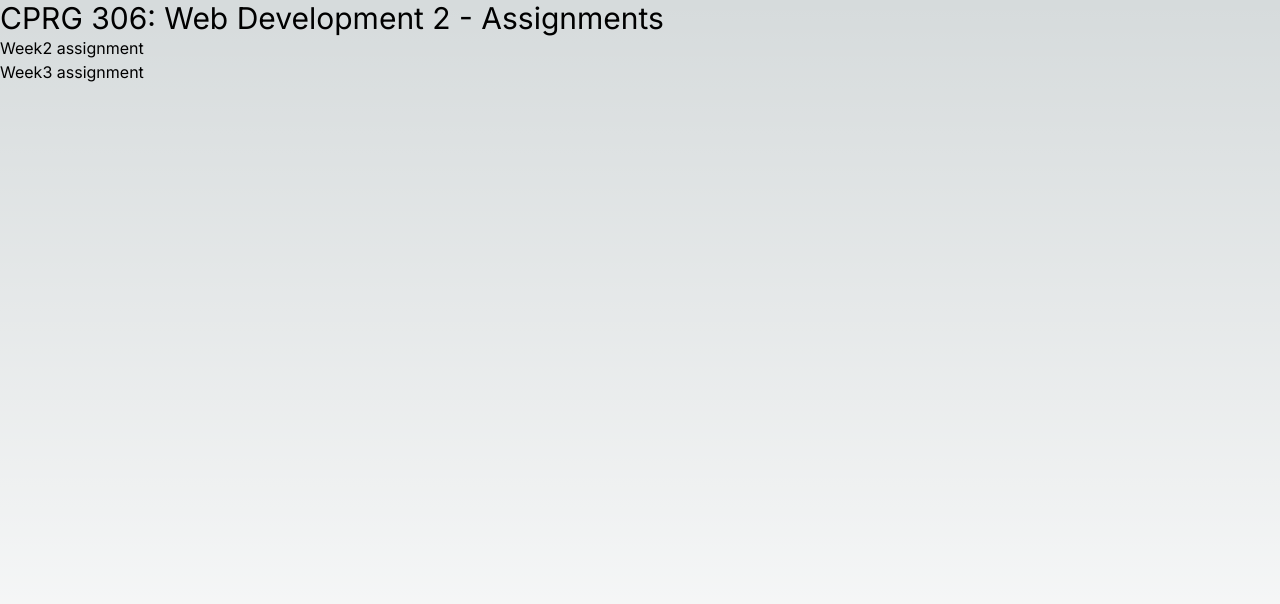
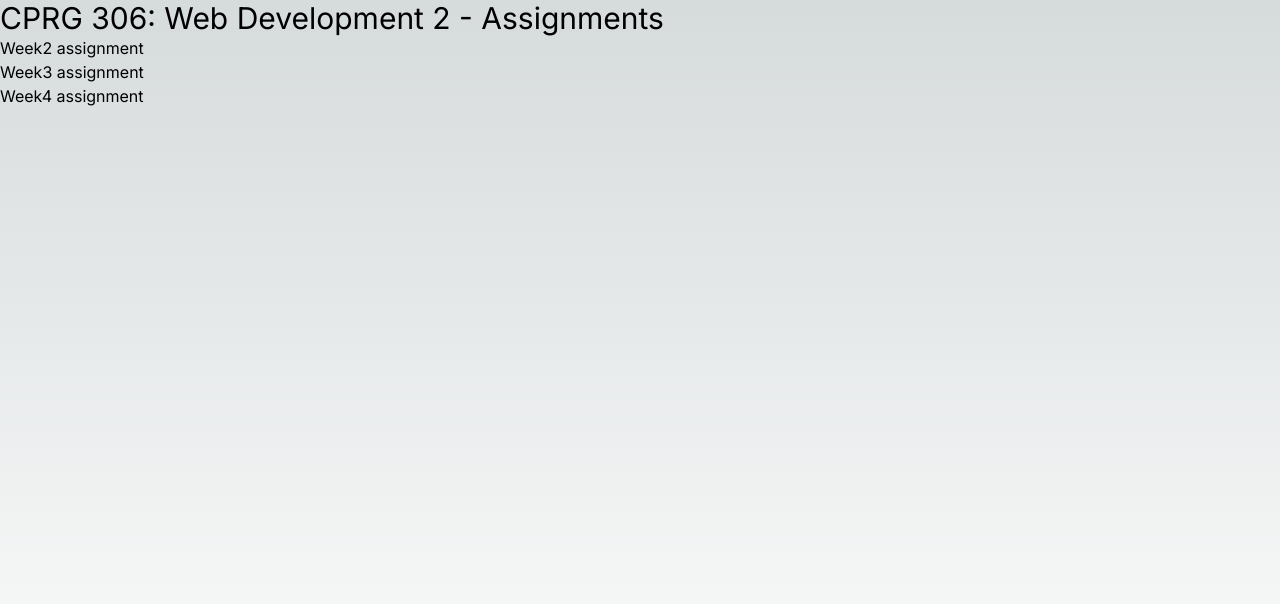
Before and after one commit to NoahPark9001/cprg306-assignments, a Next.js app: page / in a window 1280 px wide. Shown: the top 604 px of the page. Built offline with nearby package versions, Linux system fonts and the light colour scheme.

Commit message:
Create week-4 assignment
Completed Part 2: Form submission handler

```diff
--- a/app/page.js
+++ b/app/page.js
@@ -4,12 +4,17 @@ export default function Home() {
   return (
     <main className="h-screen">
       <h1 className="text-3xl">CPRG 306: Web Development 2 - Assignments</h1>
-      <div>
-        <Link href="./week-2/">Week2 assignment</Link>
-      </div>
-      <div>
-        <Link href="./week-3/">Week3 assignment</Link>
-      </div>
+      <ul>
+        <li>
+          <Link href="./week-2/">Week2 assignment</Link>
+        </li>
+        <li>
+          <Link href="./week-3/">Week3 assignment</Link>
+        </li>
+        <li>
+          <Link href="./week-4/">Week4 assignment</Link>
+        </li>
+      </ul>
     </main>
   );
 }
--- /dev/null
+++ b/app/week-4/new-item.js
@@ -0,0 +1,33 @@
+"use client";
+
+import { useState } from "react";
+
+export default function NewItem() {
+  const [name, setName] = useState("");
+  const [quantity, setQuantity] = useState(1);
+  const [category, setCategory] = useState("produce");
+
+  const handleSubmit = (event) => {
+    event.preventDefault();
+
+    const item = {
+      name: name,
+      quantity: quantity,
+      category: category,
+    };
+
+    console.log(item);
+
+    alert(`Added item: ${name}, quantity: ${quantity}, category: ${category}`);
+
+    setName("");
+    setQuantity(1);
+    setCategory("produce");
+
+    const nameHandler = (event) => setName(event.target.value);
+    const quantityHandler = (event) => setQuantity(event.target.value);
+    const categoryHandler = (event) => setCategory(event.target.value);
+  };
+
+  return <div></div>;
+}
```
Also changed, not shown: app/week-4/page.js (added).
